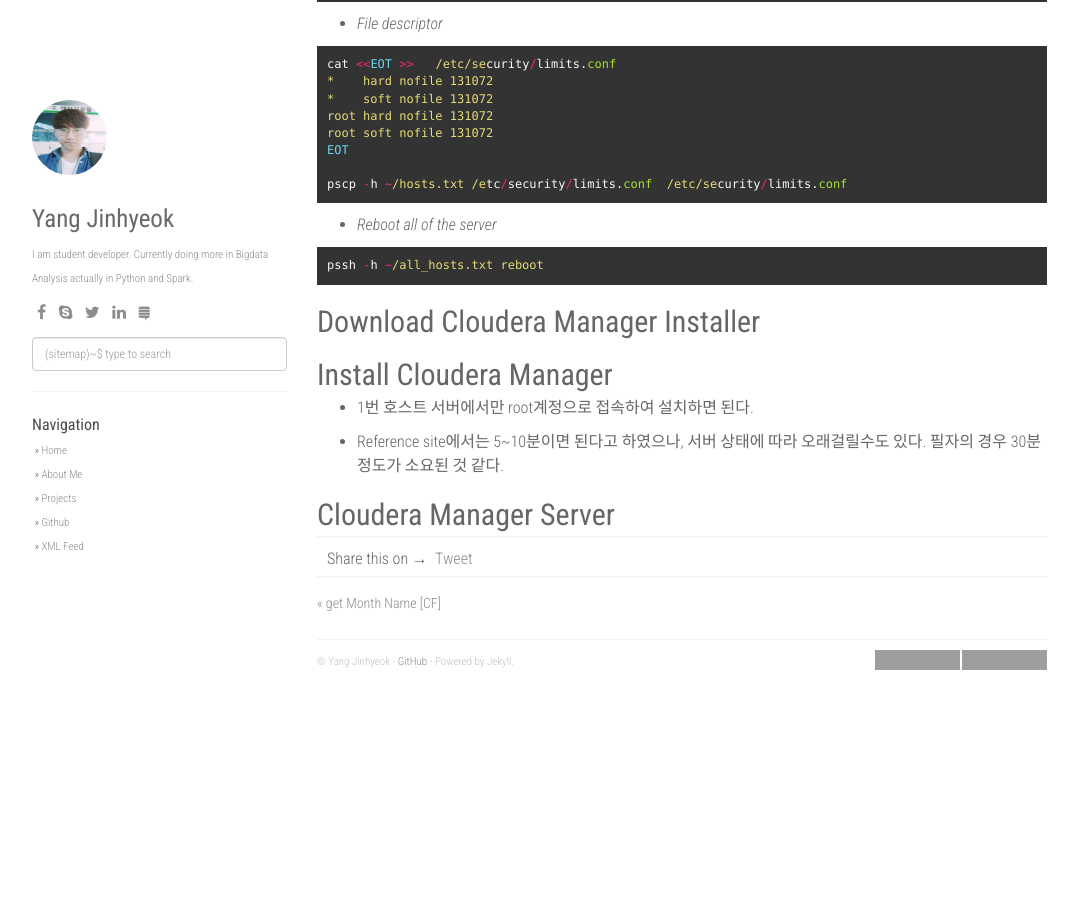
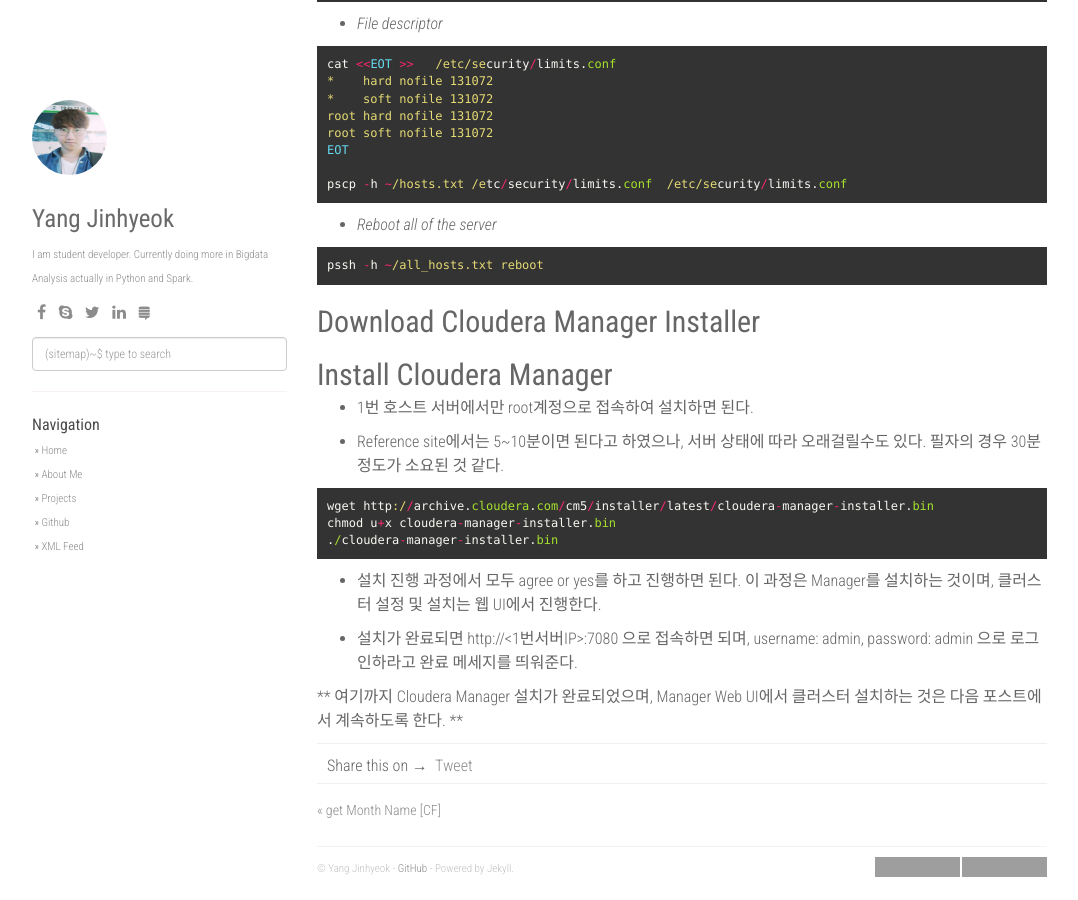
Before and after one commit to Yangyangii/Yangyangii.github.io, a Jekyll site: the page built from _posts/2016-09-27-ubuntu-cloudera-install.markdown, in a window 1280 px wide and 900 px high, scrolled down 3848 px. Shown: the whole window, without its empty margins (53-1131 px from the left). Built offline with Jekyll 4.4.1, drawn with Linux system fonts in a browser that asks for light colours; nearby versions of some CDN libraries; comment, search, counter and statistics services are not loaded; before the commit the page ends 4541 px from its top, so only the background shows below that; some of the changed text lies outside the part shown; grey boxes are pictures that could not be loaded.

Commit message:
modified posts Cloudera

```diff
--- a/_posts/2016-09-27-ubuntu-cloudera-install.markdown
+++ b/_posts/2016-09-27-ubuntu-cloudera-install.markdown
@@ -6,7 +6,7 @@
 ---
 
 클라우데라와 관련해서는 정보가 많이 없다.
-구축에 관련한 포스트들도 대부분 Redhat 기반으로 되어 있기 때문에, Ubuntu로 구축할 경우 오류가 나는 부분이 많다. 그래서 우분투 사용자를 위한 구축 방법을 써본다.
+구축에 관련한 포스트들도 대부분 Redhat 기반으로 되어 있기 때문에, Ubuntu로 구축할 경우 오류가 나는 부분이 많다. 그래서 우분투 사용자를 위해 몇가지를 변경하고 세세한 부분을 보충하여 포스팅한다.
 
 ## References
 +   <em>[https://github.com/biospin/BigBio/blob/master/part03/week01_160503/hadoop/cloudera_install.md](https://github.com/biospin/BigBio/blob/master/part03/week01_160503/hadoop/cloudera_install.md)</em> - 운영체제와 관련없이 겹치는 부분은 대부분 보고 그대로 적은 부분이 많습니다.
@@ -120,7 +120,6 @@
 가끔 offending key 발생으로 접속이 제한되는 경우가 생기는데 이 경우 다음 링크에서처럼 해당 ssh keygen을 지우고 다시 설정하면 된다.
 
 url: [http://www.thegeekstuff.com/2010/04/how-to-fix-offending-key-in-sshknown_hosts-file/](http://www.thegeekstuff.com/2010/04/how-to-fix-offending-key-in-sshknown_hosts-file/)
-[https://github.com/k3oni/pydash/wiki/Install-pyDash#3-setup-apache](https://github.com/k3oni/pydash/wiki/Install-pyDash#3-setup-apache)
 
 
 ## Default Setting Before Installing Cloudera
@@ -228,8 +227,18 @@
 
 +   Reference site에서는 5~10분이면 된다고 하였으나, 서버 상태에 따라 오래걸릴수도 있다. 필자의 경우 30분정도가 소요된 것 같다.
 
+{% highlight ruby %}
+wget http://archive.cloudera.com/cm5/installer/latest/cloudera-manager-installer.bin
+chmod u+x cloudera-manager-installer.bin
+./cloudera-manager-installer.bin
+{% endhighlight %}
 
-## Cloudera Manager Server
++   설치 진행 과정에서 모두 agree or yes를 하고 진행하면 된다. 이 과정은 Manager를 설치하는 것이며, 클러스터 설정 및 설치는 웹 UI에서 진행한다.
+
++   설치가 완료되면 http://<1번서버IP>:7080 으로 접속하면 되며, username: admin, password: admin 으로 로그인하라고 완료 메세지를 띄워준다.
+
+** 여기까지 Cloudera Manager 설치가 완료되었으며, Manager Web UI에서 클러스터 설치하는 것은 다음 포스트에서 계속하도록 한다. **
+
 
 
 [jekyll-gh]: https://github.com/mojombo/jekyll
```
